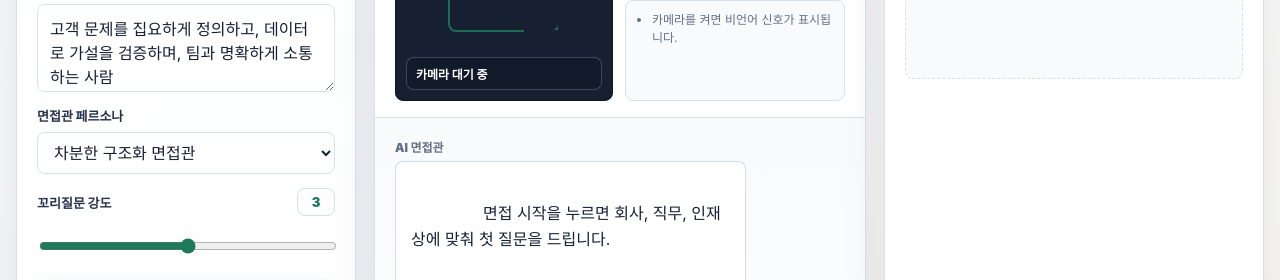
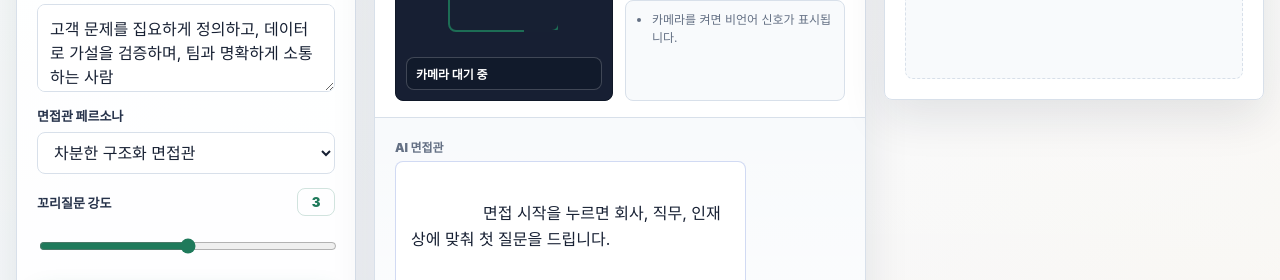
Before and after one commit to h1gyeon9/AI-Presentation-Coach-Prototype, a plain HTML site: page interview.html in a window 1280 px wide. Shown: the part 517-797 px from the top of the page. Drawn offline with Linux system fonts and the light colour scheme.

Commit message:
design: 면접 시뮬레이션 영역 height 조정

```diff
--- a/interview.html
+++ b/interview.html
@@ -125,12 +125,13 @@
         grid-template-columns: minmax(280px, 340px) minmax(0, 1fr) minmax(300px, 380px);
         gap: 18px;
         margin-top: 22px;
-        align-items: stretch;
+        align-items: start;
       }
 
       .setup-panel,
       .conversation-panel,
       .report-panel {
+        align-self: start;
         border: 1px solid var(--line);
         border-radius: 8px;
         background: rgba(255, 255, 255, 0.92);
@@ -304,6 +305,7 @@
         min-height: 900px;
         display: grid;
         grid-template-rows: auto auto minmax(0, 360px) auto;
+        align-content: start;
         overflow: hidden;
       }
 
```
